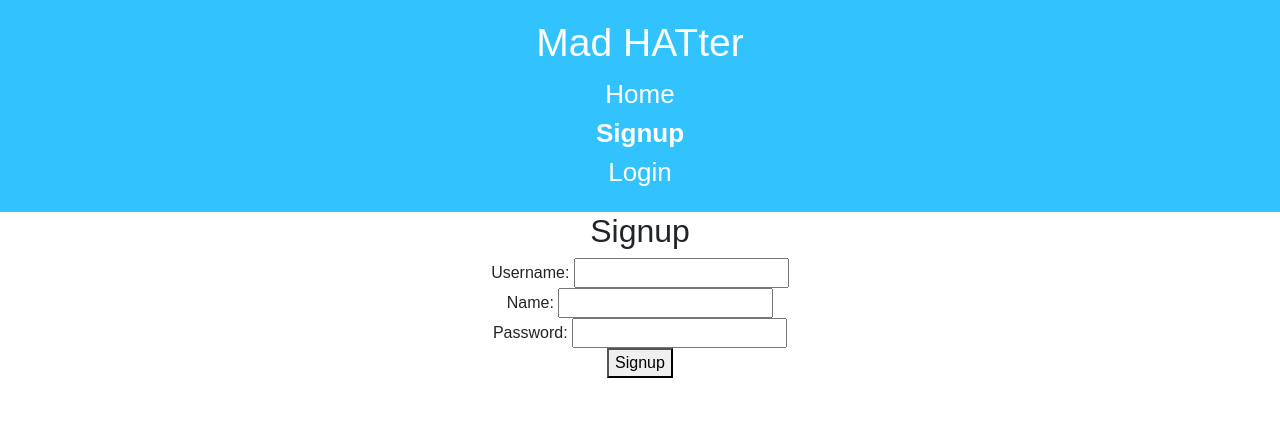
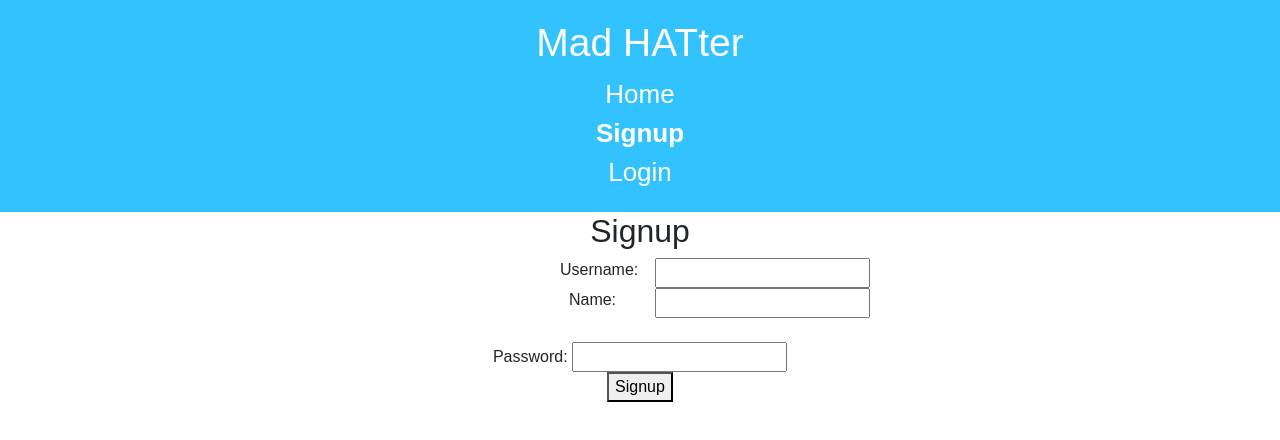
Before and after one commit to Shubanshii/mad-hatter-database, a React (Create React App) app in the folder client/: page /signup in a window 1280 px wide. Shown: the top 440 px of the page. Built offline with nearby package versions, Linux system fonts and the light colour scheme.

Commit message:
modified sign up a bit

```diff
--- a/client/src/components/pages/Signup.jsx
+++ b/client/src/components/pages/Signup.jsx
@@ -39,8 +39,20 @@ export default class Signup extends Component {
       <div className="Signup">
         <h2>Signup</h2>
         <form>
-          Username: <input type="text" value={this.state.username} name="username" onChange={this.handleInputChange} /> <br />
-          Name: <input type="text" value={this.state.name} name="name" onChange={this.handleInputChange} /> <br />
+          <div className="container">
+            <div className="row">
+              <div className="col-sm-5"></div>
+              <div className="col-sm-1">Username:</div>
+              <div className="col-sm-1"><input type="text" value={this.state.username} name="username" onChange={this.handleInputChange} /></div>
+            </div>
+            <div className="row">
+              <div className="col-sm-5"></div>
+              <div className="col-sm-1">Name:</div>
+              <div className="col-sm-1"><input type="text" value={this.state.name} name="name" onChange={this.handleInputChange} /></div>
+            </div>
+          </div>
+
+          <br />
           Password: <input type="password" value={this.state.password} name="password" onChange={this.handleInputChange} /> <br />
           <button onClick={(e) => this.handleClick(e)}>Signup</button>
         </form>
```
